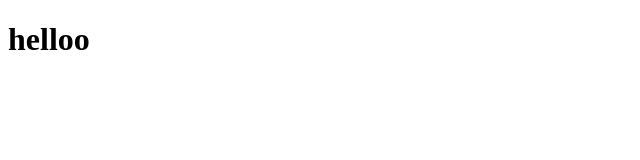
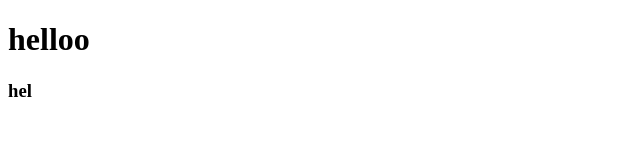
Before and after one commit to Ziyadh-ali/git_practice, a plain HTML site: page index.html in a window 1280 px wide. Shown: the full height of the page, 0-640 px from the left. Drawn offline with Linux system fonts and the light colour scheme.

Commit message:
h3 added

```diff
--- a/index.html
+++ b/index.html
@@ -7,5 +7,6 @@
 </head>
 <body>
     <h1>helloo</h1>
+    <h3>hel</h3>
 </body>
 </html>
```
